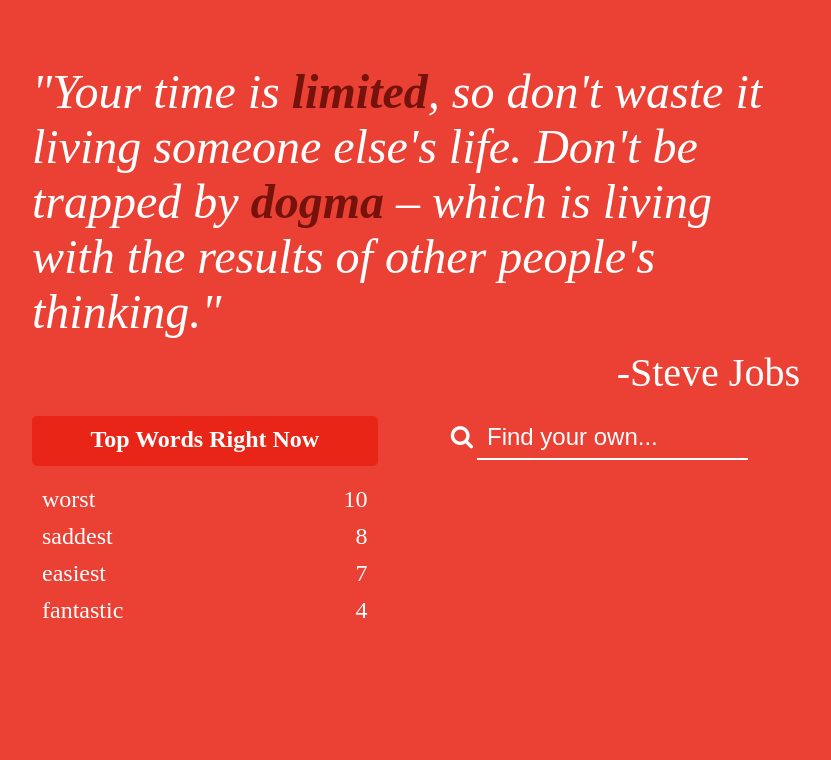
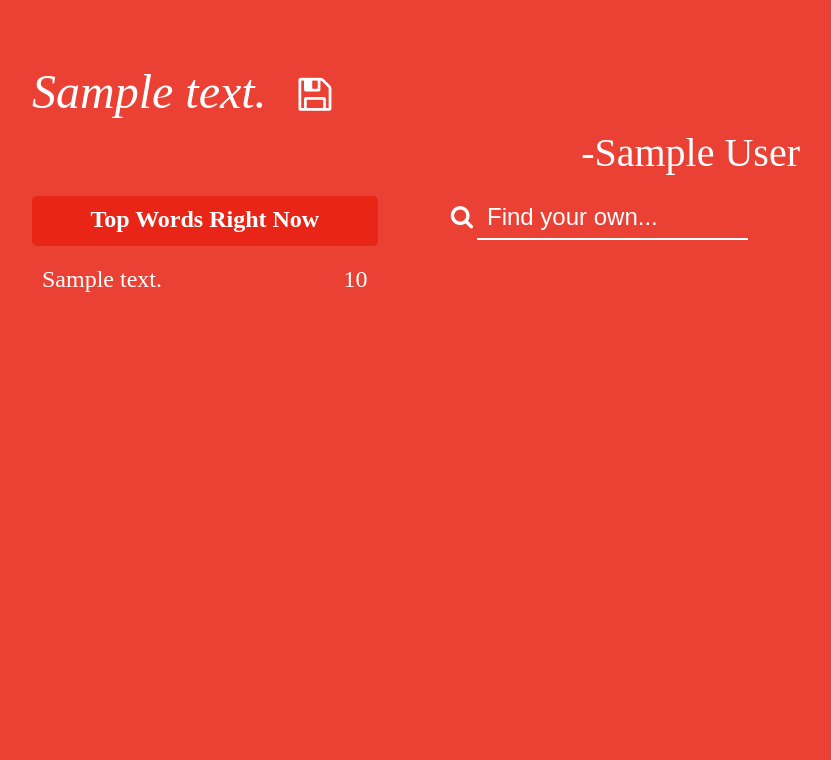
Before and after one commit to djleedke/tweetry-dish, a Flask app: template application/templates/index.html in a window 1280 px wide. Shown: the part 45-805 px from the top of the page, without its empty margins (224-1055 px from the left). Run offline with Flask 2, Linux system fonts and the light colour scheme; data comes from the database, SQL or seed files in the repository; both versions use the stored data as it was after the commit; the template is opened without the code that fills it: values that come from a table or form of the project are taken from there, most other values are stand-ins (such as "Sample title", 1, 10 or a date in 2020).

Commit message:
Simple vote functionality added, new choices are now added to database

```diff
--- a/application/models.py
+++ b/application/models.py
@@ -37,4 +37,4 @@
     tweetry_id = db.Column(db.Integer, db.ForeignKey('tweetry.id'), nullable=False)
 
     def __repr__(self):
-        return f"Choice('{ self.text }, { self.votes }, { self.word_id }, { self.tweetry_id }')"
+        return f"Choice('Text:{ self.text }, Votes:{ self.votes }, Word ID{ self.word_id }, Tweetry ID{ self.tweetry_id }')"
--- a/application/quotes.py
+++ b/application/quotes.py
@@ -2,15 +2,15 @@
 
 quotes = [
         {'author': 'Nelson Mandela',
-         'text'  : 'The greatest <span class="quote-word">glory</span> in living lies not in never <span class="quote-word">falling</span>, but in <span class="quote-word">rising</span> every time we fall.',
-         'words' : ['glory', 'falling', 'rising']},
+         'text'  : 'The <span class="quote-word" data-position=0>greatest</span> <span class="quote-word">glory</span> in living lies not in never <span class="quote-word">falling</span>, but in <span class="quote-word">rising</span> every time we fall.',
+         'words' : ['greatest', 'glory', 'falling', 'rising']},
 
         {'author': 'Walt Disney',
          'text'  : 'The way to get <span class="quote-word">started</span> is to quit talking and begin doing.',
          'words' : ['started']},
 
         {'author': 'Steve Jobs',
-         'text'  : 'Your time is <span class="quote-word">limited</span>, so don\'t waste it living someone else\'s life. Don\'t be trapped by <span class="quote-word">dogma</span> – which is living with the results of other people\'s thinking.',
+         'text'  : 'Your time is <span class="quote-word">limited</span>, so don\'t waste it living someone else\'s life. Don\'t be trapped by <span class="quote-word">dogma</span>  – which is living with the results of other people\'s thinking.',
          'words' : ['limited', 'dogma']},
 
         {'author': 'Mahatma Gandhi',
--- a/application/static/index.css
+++ b/application/static/index.css
@@ -66,6 +66,19 @@
     margin-top:10px;
     float:right;
     font-size:2.5em;
+}
+
+.fa-floppy-o {
+    padding-left:20px;
+    font-size:.8em;
+}
+
+
+.fa-floppy-o:hover {
+    padding-left:20px;
+    font-size:.8em;
+    color: #74120b;
+    cursor: pointer;
 }
 
 /*---------- Word Selector ----------*/
--- a/application/templates/index.html
+++ b/application/templates/index.html
@@ -16,17 +16,21 @@
     </header>
     <div id="content">
         <div id="quote">
-            <div id="quote-text">"{{ tweetry.quote.text | safe }}"</div>
-            <div id="quote-author">-{{ tweetry.quote.author | safe}}</div>
+            <div id="quote-text">
+                {{ data.tweetry.quote.text | safe }}
+                <i id="save-button" class="fa fa-floppy-o" aria-hidden="true"></i>
+            </div>
+
+            <div id="quote-author">-{{ data.tweetry.quote.author | safe}}</div>
         </div>
         <div id="word-selector">
             <div id="top-words">
                 <h1>Top Words Right Now</h1>
                 <ul>
-                    <li>worst<span>10</span></li>
-                    <li>saddest<span>8</span></li>
-                    <li>easiest<span>7</span></li>
-                    <li>fantastic<span>4</span></li>
+                    <!-- TO DO: These need to populate based on the word that is selected -->
+                    {% for choice in data.tweetry.choices %}
+                        <li>{{choice.text}}<span>{{choice.votes}}</span></li>
+                    {% endfor %}
                 </ul>
             </div>
             <div id="find-your-own">
```
Also changed, not shown: application/routes.py (+15 -2 lines), application/static/index.js (+36 -6 lines), application/tweetry_manager.py (+34 -7 lines), application/site.db.
